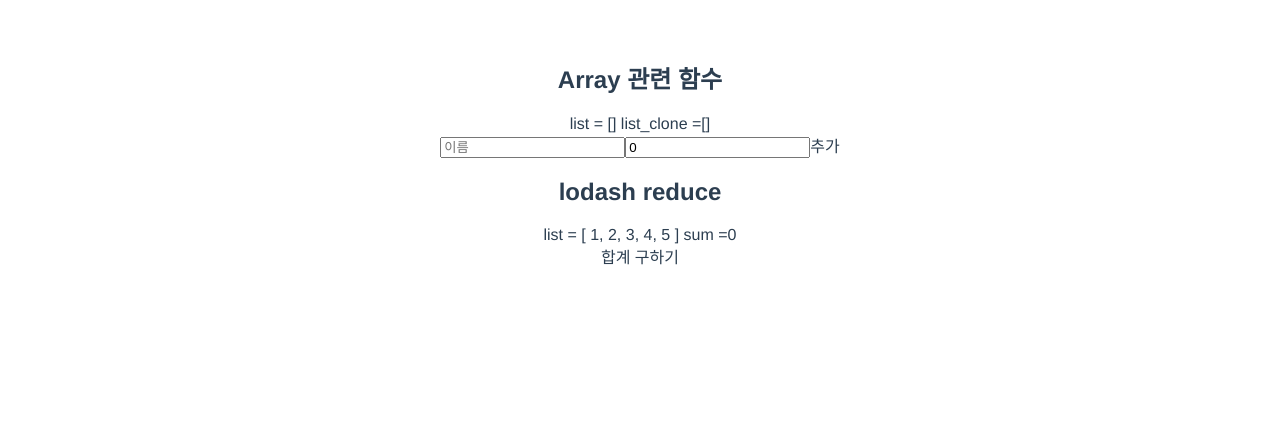
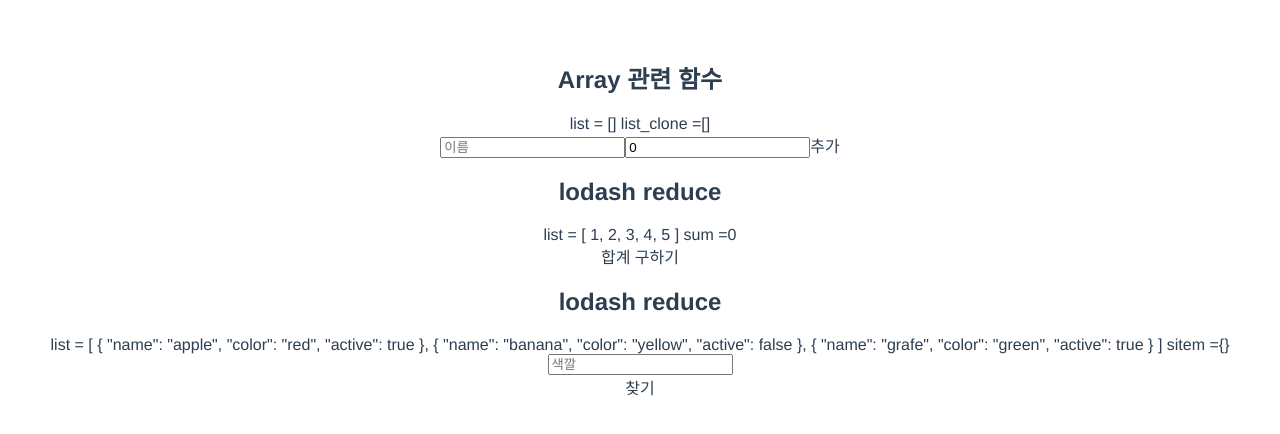
Before and after one commit to mini2ft/vue_project, a Vue app: page / in a window 1280 px wide. Shown: the top 434 px of the page. Built offline with nearby package versions, Linux system fonts and the light colour scheme.

Commit message:
reduce find

```diff
--- a/src/App.vue
+++ b/src/App.vue
@@ -4,19 +4,22 @@
 
   <ArrayVue />
   <ReduceVue />
+  <FindVue />
 </template>
 
 <script>
 // import HelloWorld from './components/HelloWorld.vue'
 import ArrayVue from './pages/array.vue'
 import ReduceVue from './pages/reduce.vue'
+import FindVue from './pages/find.vue'
 
 export default {
   name: 'App',
   components: {
     // HelloWorld,
     ArrayVue,
-    ReduceVue
+    ReduceVue,
+    FindVue
   }
 }
 </script>
--- /dev/null
+++ b/src/pages/find.vue
@@ -0,0 +1,38 @@
+<template>
+    <h2>lodash reduce</h2>
+
+<div>
+    list = {{ list }}
+    sitem ={{sitem}}
+</div>
+<div>
+    <input v-model="search.color" placeholder="색깔"/>
+</div>
+<div>
+    <a  @click="doSearch()">찾기</a>
+</div>
+
+</template>
+
+<script>
+import 'lodash'
+export default {
+    data () {
+        return {
+            search: {color:''},
+            list:[
+                { 'name': 'apple',  'color': 'red', 'active': true },
+                { 'name': 'banana', 'color': 'yellow', 'active': false },
+                { 'name': 'grafe', 'color': 'green',  'active': true }
+            ],
+            sitem: {},
+        }
+    },
+    methods: {
+        doSearch () {
+            this.sitem = _.find(this.list, {'color': this.search.color});
+
+        },
+    }
+}
+</script>
```
